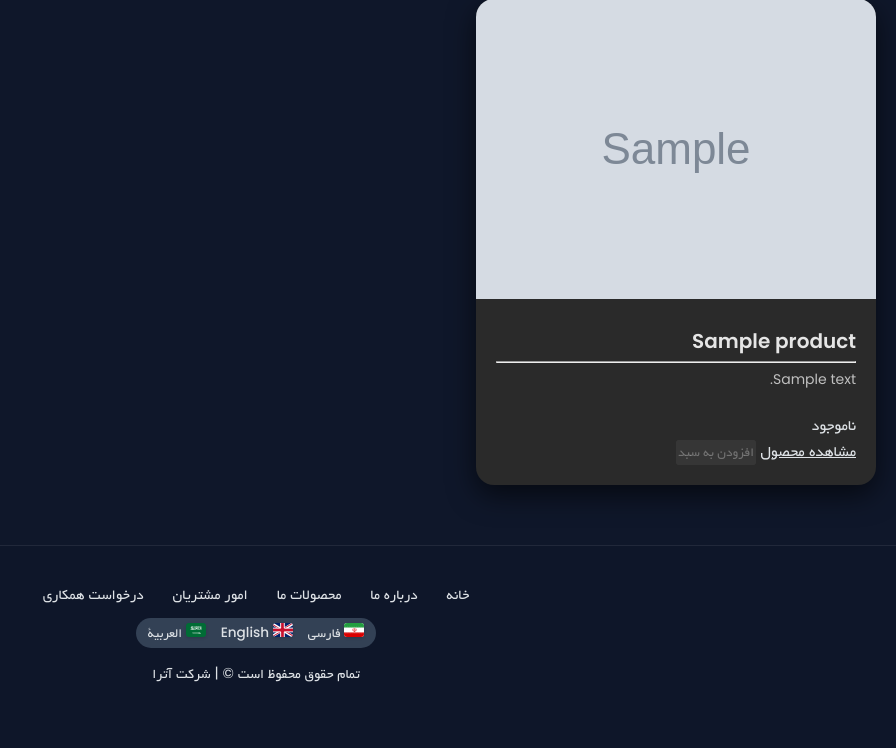
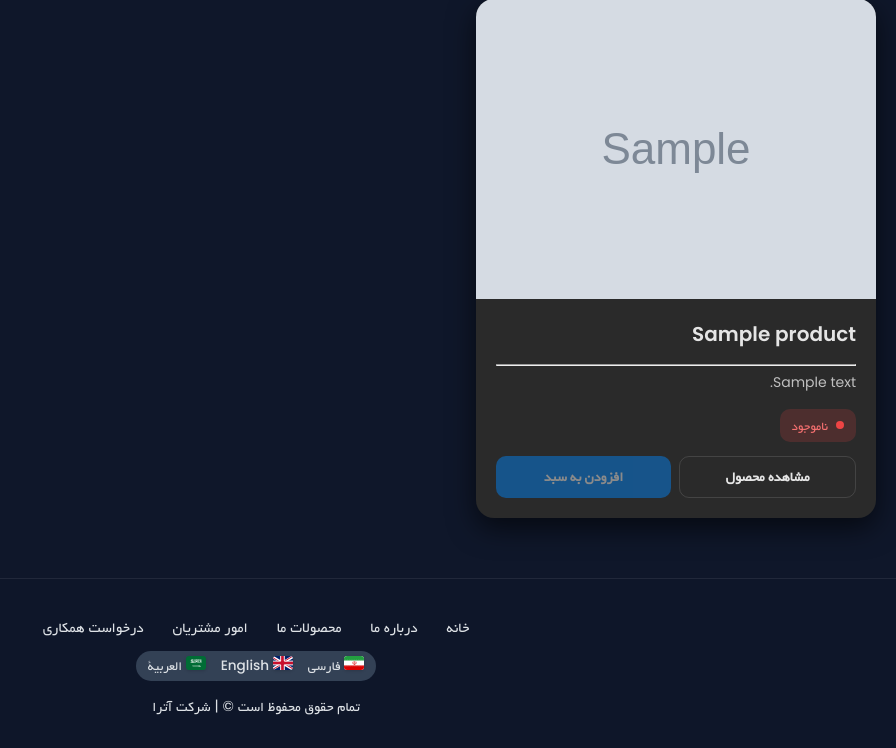
Before and after one commit to Ehsankhalili13/Atra-Site, a Flask app: template templates/general/persian/products.html in a window 1280 px wide. Shown: the part 106-854 px from the top of the page, without its empty margins (384-1280 px from the left). Before the commit the page ends 788 px from the top, so only its background shows below. Run offline with Flask 3, Linux system fonts and the light colour scheme; the template is opened without the code that fills it: values that come from a table or form of the project are taken from there, others are empty; tables that the repository leaves empty hold one stand-in row (values such as "Sample post"); grey boxes marked "Sample" are stand-in pictures; some libraries are stand-ins or nearby versions.

Commit message:
style: product card status badge and action buttons

```diff
--- a/static/css/general/product_box.css
+++ b/static/css/general/product_box.css
@@ -23,6 +23,8 @@ body.dark {
     overflow: hidden;
     box-shadow: 0 10px 28px var(--shadow);
     transition: background 0.3s, box-shadow 0.3s;
+    display: flex;
+    flex-direction: column;
 }
 
 .product-card img {
@@ -32,6 +34,9 @@ body.dark {
 
 .content {
     padding: 20px;
+    display: flex;
+    flex-direction: column;
+    flex: 1;
 }
 
 .title {
@@ -56,11 +61,140 @@ hr {
     opacity: 0.8;
     font-size: 14px;
     line-height: 1.7;
-    margin-bottom: 20px;
+    margin-bottom: 14px;
+    flex: 1;
+}
+
+/* کارت وضعیت موجودی */
+.stock-status-card {
+    display: inline-flex;
+    align-items: center;
+    gap: 8px;
+    padding: 8px 12px;
+    border-radius: 10px;
+    font-size: 0.82rem;
+    font-weight: 500;
+    margin-bottom: 14px;
+    width: fit-content;
+    max-width: 100%;
+}
+
+.stock-dot {
+    width: 8px;
+    height: 8px;
+    border-radius: 50%;
+    flex-shrink: 0;
+}
+
+.stock-text {
+    line-height: 1.3;
+}
+
+.stock-status-card.status-ok {
+    background: rgba(16, 185, 129, 0.12);
+    color: #059669;
+}
+.stock-status-card.status-ok .stock-dot { background: #10b981; }
+
+.stock-status-card.status-low {
+    background: rgba(245, 158, 11, 0.14);
+    color: #d97706;
+}
+.stock-status-card.status-low .stock-dot { background: #f59e0b; }
+
+.stock-status-card.status-out {
+    background: rgba(239, 68, 68, 0.12);
+    color: #dc2626;
+}
+.stock-status-card.status-out .stock-dot { background: #ef4444; }
+
+.stock-status-card.status-off {
+    background: rgba(100, 116, 139, 0.14);
+    color: #64748b;
+}
+.stock-status-card.status-off .stock-dot { background: #94a3b8; }
+
+body.dark .stock-status-card.status-ok { background: rgba(16, 185, 129, 0.18); color: #34d399; }
+body.dark .stock-status-card.status-low { background: rgba(245, 158, 11, 0.18); color: #fbbf24; }
+body.dark .stock-status-card.status-out { background: rgba(239, 68, 68, 0.18); color: #f87171; }
+
+/* دکمه‌های کارت */
+.product-card-actions {
+    display: flex;
+    gap: 8px;
+    flex-wrap: wrap;
+}
+
+.btn-card-view,
+.btn-card-cart {
+    flex: 1;
+    min-width: 110px;
+    text-align: center;
+    padding: 9px 12px;
+    border-radius: 10px;
+    font-size: 0.88rem;
+    font-weight: 600;
+    cursor: pointer;
+    text-decoration: none;
+    transition: background 0.2s ease, transform 0.2s ease, opacity 0.2s ease;
+    border: none;
+}
+
+.btn-card-view {
+    background: transparent;
+    color: var(--text);
+    border: 1px solid rgba(0, 0, 0, 0.12);
+}
+
+body.dark .btn-card-view {
+    border-color: rgba(255, 255, 255, 0.12);
+    color: var(--text);
+}
+
+.btn-card-view:hover {
+    background: rgba(0, 136, 255, 0.08);
+    color: var(--site-main-color, #0088ff);
+    transform: translateY(-1px);
+}
+
+.btn-card-cart {
+    background: var(--site-main-color, #0088ff);
+    color: #fff;
+    box-shadow: 0 4px 12px rgba(0, 136, 255, 0.25);
+}
+
+.btn-card-cart:hover:not(:disabled) {
+    opacity: 0.92;
+    transform: translateY(-1px);
+}
+
+.btn-card-cart:disabled {
+    opacity: 0.45;
+    cursor: not-allowed;
+    box-shadow: none;
+}
+
+.card-cart-feedback {
+    display: none;
+    margin-top: 8px;
+    font-size: 0.8rem;
+    color: #059669;
+}
+
+.card-cart-feedback.err {
+    color: #dc2626;
+}
+
+.card-cart-feedback a {
+    color: var(--site-main-color, #0088ff);
 }
 
 @media (max-width: 400px) {
     .product-card {
         width: 100%;
     }
+
+    .product-card-actions {
+        flex-direction: column;
+    }
 }
```
